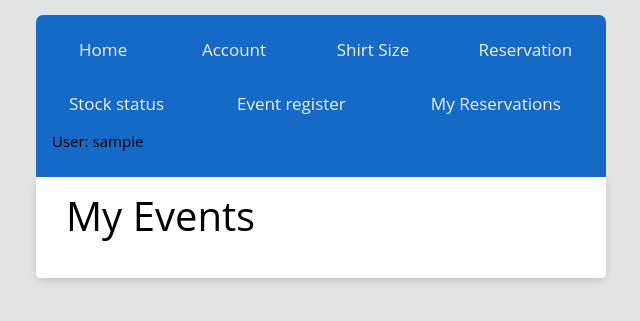
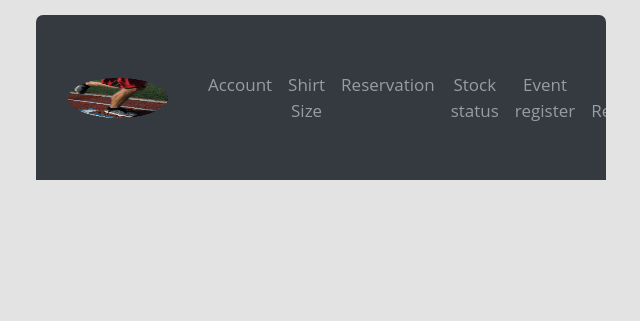
Before and after one commit to kevinnivekkevin/ICT1004P2G6, a PHP site: page /My_Events.php in a window 1280 px wide. Shown: the top 321 px of the page, without its empty margins (319-959 px from the left). Run offline with PHP 8.4, Linux system fonts and the light colour scheme; the visitor is signed in with stand-in values (Sample User, id 1); data that the repository does not hold is empty; some libraries are stand-ins or nearby versions.

Commit message:
Update navbarParticipant.php

```diff
--- a/MDP/Participant/navbarParticipant.php
+++ b/MDP/Participant/navbarParticipant.php
@@ -3,13 +3,22 @@
 session_start();
 $username = $_SESSION['username'];
 ?>
-<div class="navbar">
-  <a style="width: 19%;" href="index.php">Home</a>
-  <a style="width: 19%;" href="home.php">Account</a>
-  <a style="width: 22%;" href="Shirtsize.php">Shirt Size</a>
-  <a style="width: 24%;" href="Pack_Registration.php">Reservation</a>
-  <a style="width: 24%;" href="StockStatus.php">Stock status</a>
-  <a style="width: 35%;" href="Reg_Partic.php">Event register</a>
-  <a style="width: 35%;" href="myReservations.php">My Reservations</a>
+<nav class="navbar navbar-expand-sm bg-dark navbar-dark">
+    <a class="navbar-brand" href="/MDP/Participant/index.php"><img class="logo" src="images/Logo.png" alt="LOGO" title="unsplash" width="100" height="40"></a>
+    <button class="navbar-toggler" type="button" data-toggle="collapse" data-target="#navbarNavDropdown" aria-controls="navbarNavDropdown" aria-expanded="false" aria-label="Toggle navigation">
+        <span class="navbar-toggler-icon"></span>
+    </button>
+    <div class="collapse navbar-collapse" id="navbarNavDropdown">
+        <ul class="navbar-nav ml-auto">
+
+  <li class="nav-item"><a class="nav-link"  href="home.php">Account</a></li>
+  <li class="nav-item"><a class="nav-link" href="Shirtsize.php">Shirt Size</a></li>
+  <li class="nav-item"><a class="nav-link" href="Pack_Registration.php">Reservation</a></li>
+  <li class="nav-item"><a class="nav-link" href="StockStatus.php">Stock status</a></li>
+  <li class="nav-item"><a class="nav-link" href="Reg_Partic.php">Event register</a></li>
+  <li class="nav-item"><a class="nav-link" href="myReservations.php">My Reservations</a></li>
   <?php echo "<p>User: "; echo $_SESSION['username']; echo "</p>";?>
+  <button type="button" class="user-nav__dropdown-button nav-dropdown-button">
+      <span class="nav-dropdown-button__item"></span>
+  </button>
 </div>
```
